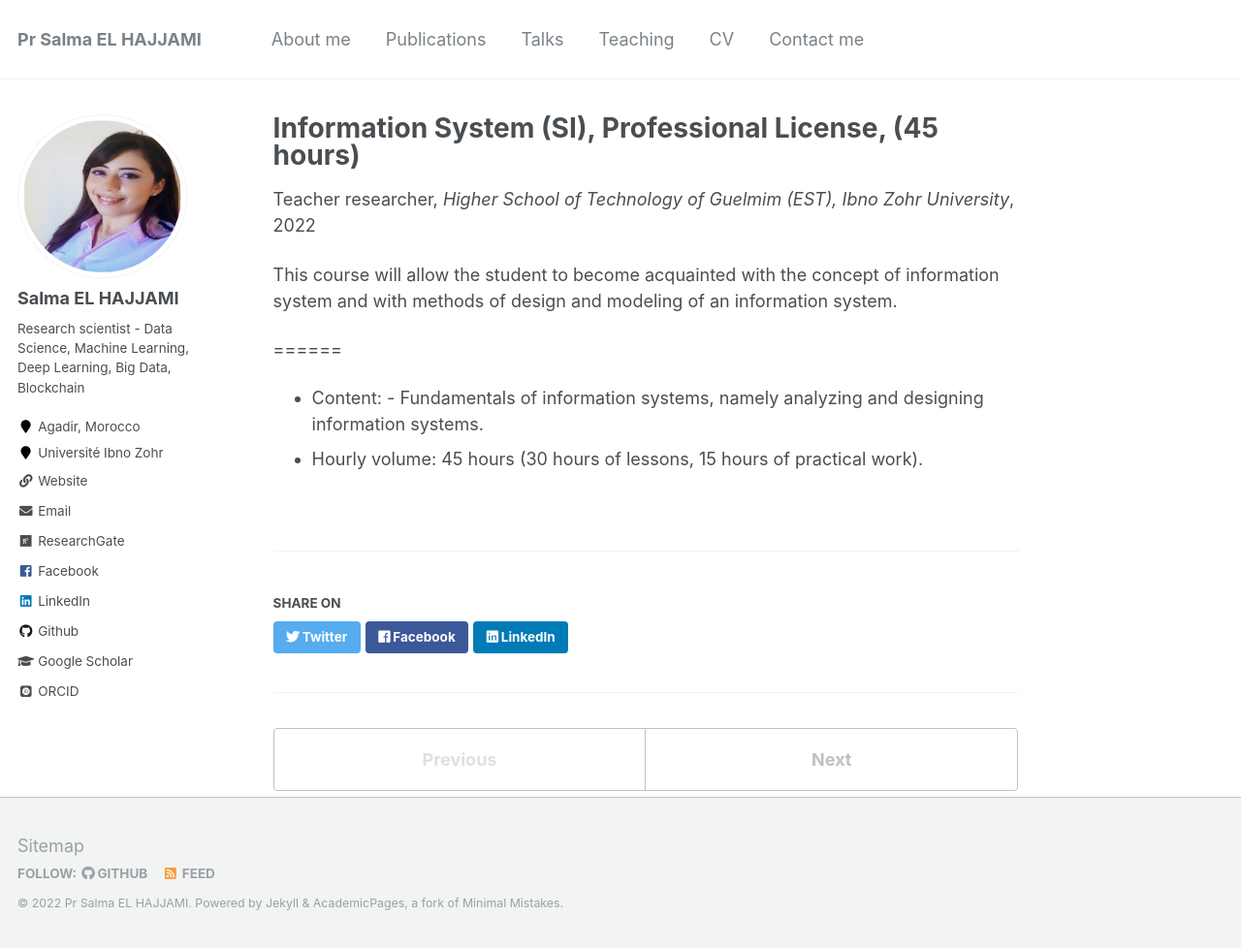
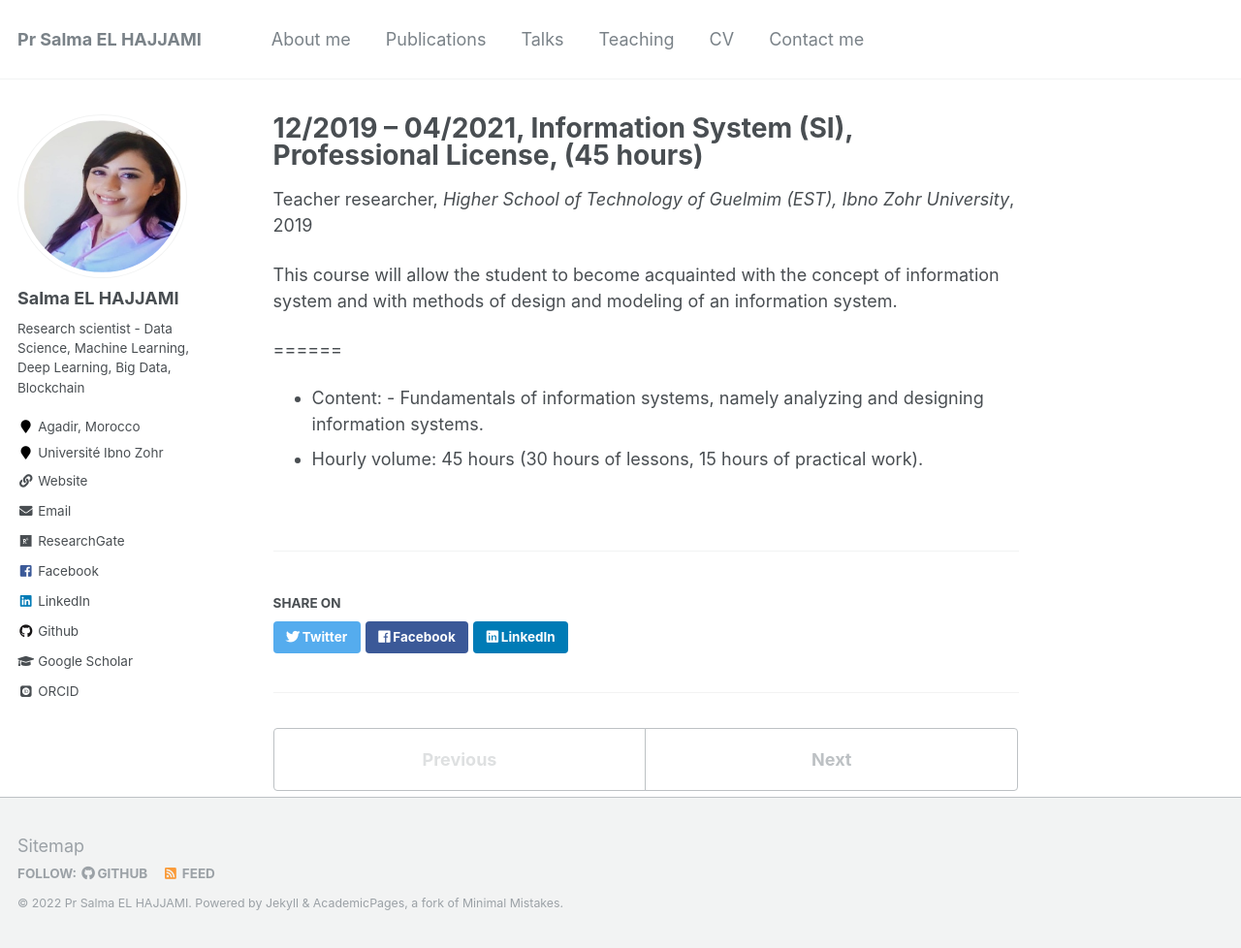
Before and after one commit to salmaelhajjami/salmaelhajjami.github.io, a Jekyll site: the page built from _teaching/2018-SI.md, in a window 1280 px wide and 978 px high. Shown: the whole window at 97% size. Built offline with Jekyll 4.4.1, drawn with Linux system fonts in a browser that asks for light colours; some web fonts are replaced.

Commit message:
Update 2018-SI.md

```diff
--- a/_teaching/2018-SI.md
+++ b/_teaching/2018-SI.md
@@ -1,9 +1,10 @@
 ---
-title: "Information System (SI), Professional License, (45 hours)"
+title: "12/2019 – 04/2021, Information System (SI), Professional License, (45 hours)"
 collection: teaching
 type: "Teacher researcher"
 permalink: /teaching/2018-SI
 venue: "Higher School of Technology of Guelmim (EST), Ibno Zohr University"
+date: 2019-12-01
 location: "Guelmim, Morocco"
 ---
 
```
